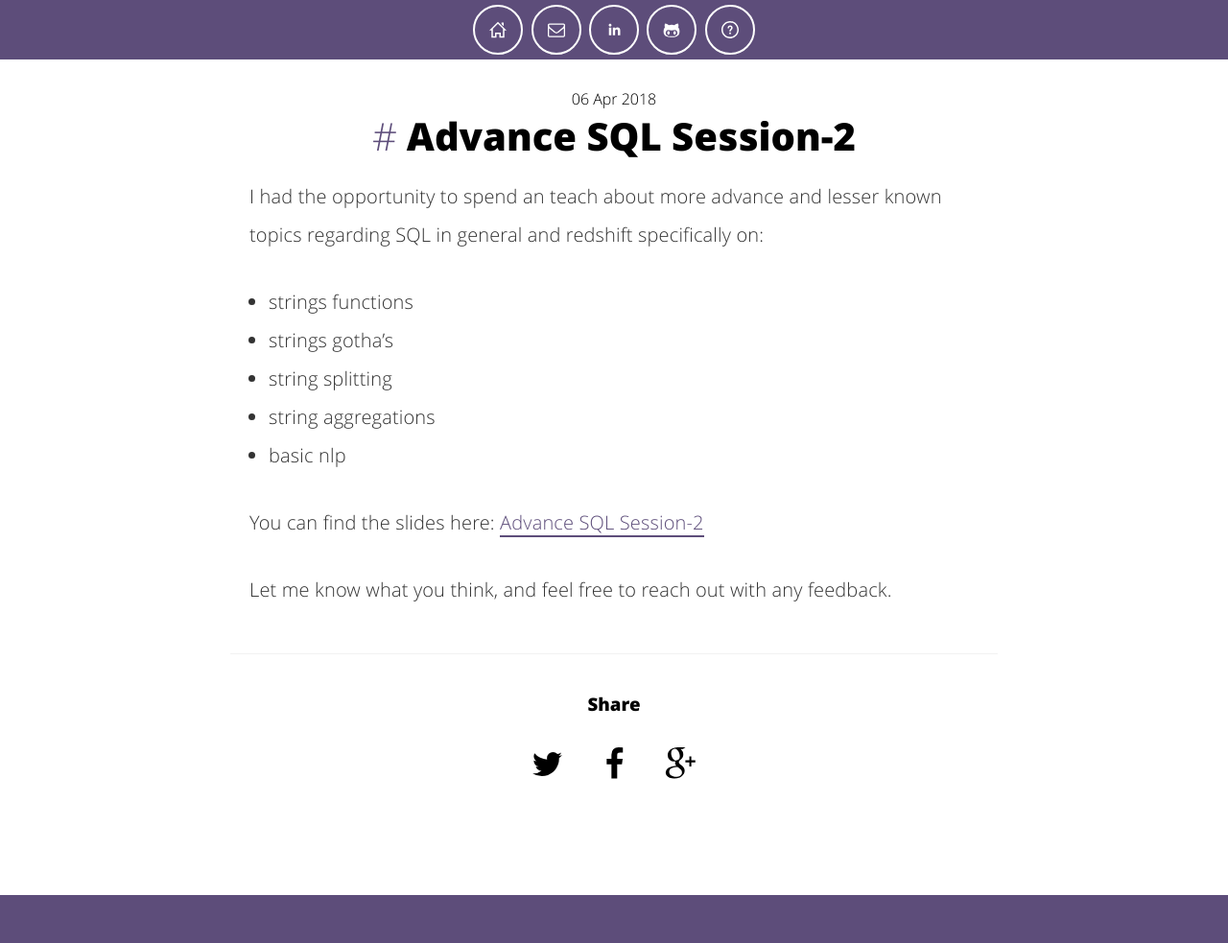
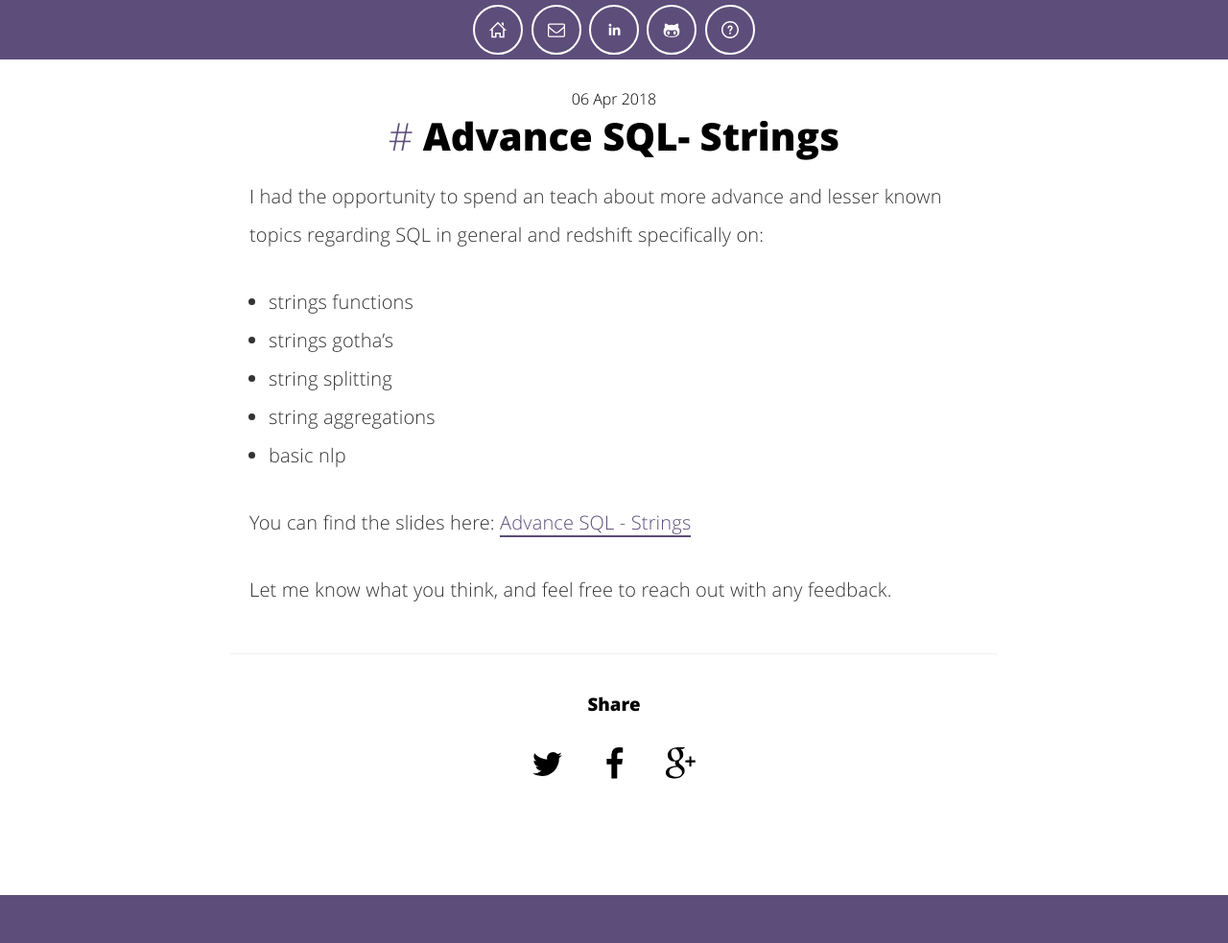
Before and after one commit to eyaltrabelsi/eyaltrabelsi.github.io, a Jekyll site: the page built from _posts/2018-04-06-advance-sql-2.md, in a window 1280 px wide. Shown: the whole page at 96% size. Built offline with Jekyll 4.4.1, drawn with Linux system fonts in a browser that asks for light colours.

Commit message:
add advance-sql 3

```diff
--- a/_includes/header-default.html
+++ b/_includes/header-default.html
@@ -14,19 +14,19 @@
         </div>
         <ul class="recent">
             <p>Recent posts:</p>
-             {% for post in site.posts limit:4%}
+             {% for post in site.posts limit:10%}
                 <li><a href="{{ post.url | prepend: site.baseurl }}"><h2 class="post-title" itemprop="name">{{ post.date | date_to_string }} - {{ post.title }}  </h2></a></li>
               {% endfor %}
         </ul>
         <ul class="recent">
             <p>Recent projects:</p>
-             {% for project in site.projects limit:4%}
+             {% for project in site.projects limit:10%}
                 <li><a href="{{ project.url}}"><h2 class="post-title" itemprop="name">{{ project.name }}</h2></a></li>
               {% endfor %}
         </ul>
         <ul class="recent">
             <p>Recent Open Source Contributions:</p>
-             {% for open_source_contribution in site.open_source_contributions limit:4%}
+             {% for open_source_contribution in site.open_source_contributions limit:10%}
                 <li><a href="{{ open_source_contribution.url}}"><h2 class="post-title" itemprop="name">{{ open_source_contribution.name }}</h2></a></li>
               {% endfor %}
         </ul>
--- a/_posts/2018-04-06-advance-sql-2.md
+++ b/_posts/2018-04-06-advance-sql-2.md
@@ -1,8 +1,8 @@
 ---
-title: Advance SQL Session-2
+title: Advance SQL- Strings
 layout: post
 date: '2018-04-06 20:10:42'
-permalink: advance-sql-session-2/
+permalink: advance-sql-strings/
 ---
 
 I had the opportunity to spend an teach about more advance and lesser known topics regarding SQL in general and redshift specifically on:
@@ -12,6 +12,6 @@
 - string aggregations
 - basic nlp
 
-You can find the slides here:  [Advance SQL Session-2](https://www.slideshare.net/EyalTrabelsi/advance-sql-session-2)
+You can find the slides here:  [Advance SQL - Strings](https://www.slideshare.net/EyalTrabelsi/advance-sql-session-2)
 
 Let me know what you think, and feel free to reach out with any feedback.
```
Also changed, not shown: _posts/2018-07-30-advance-sql-3.md (added, +19 -0 lines).
